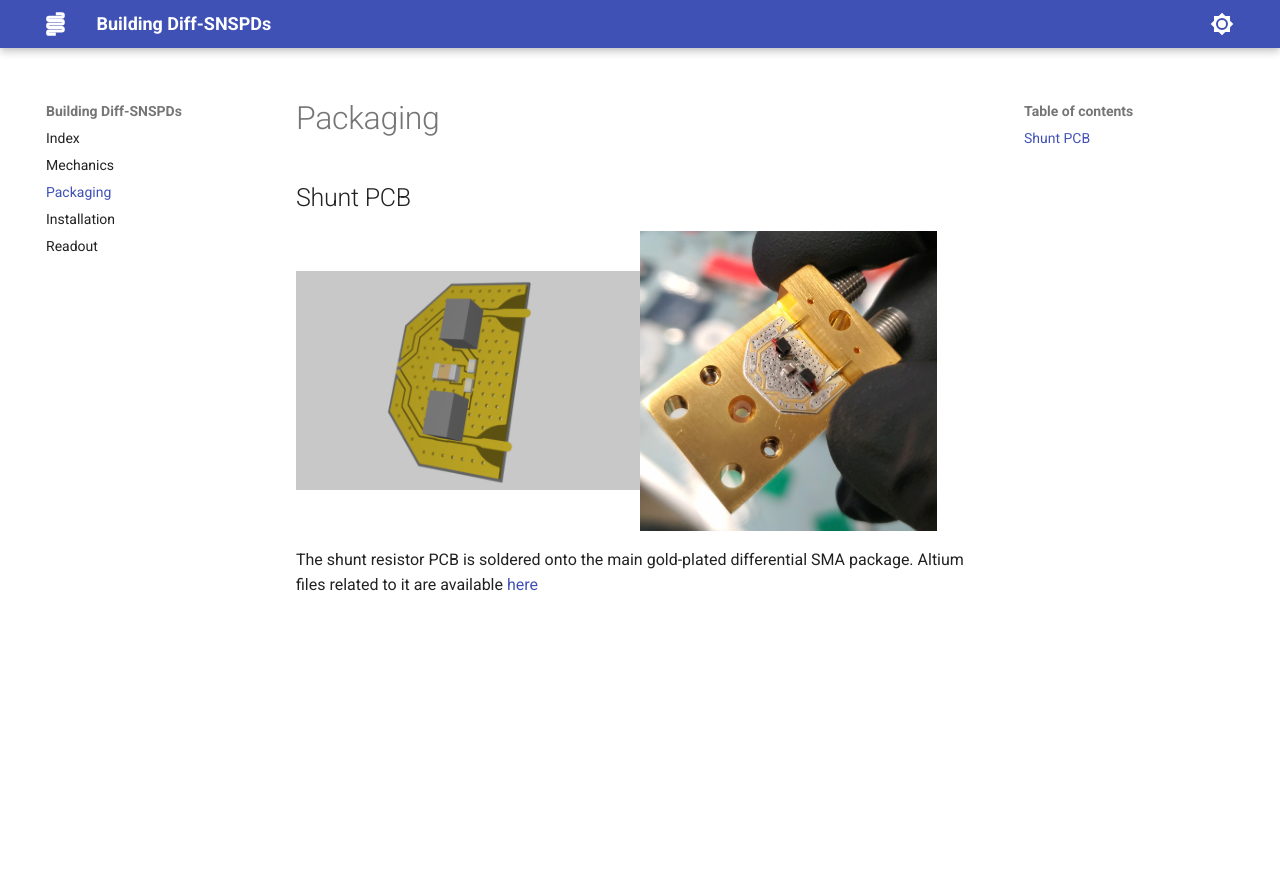
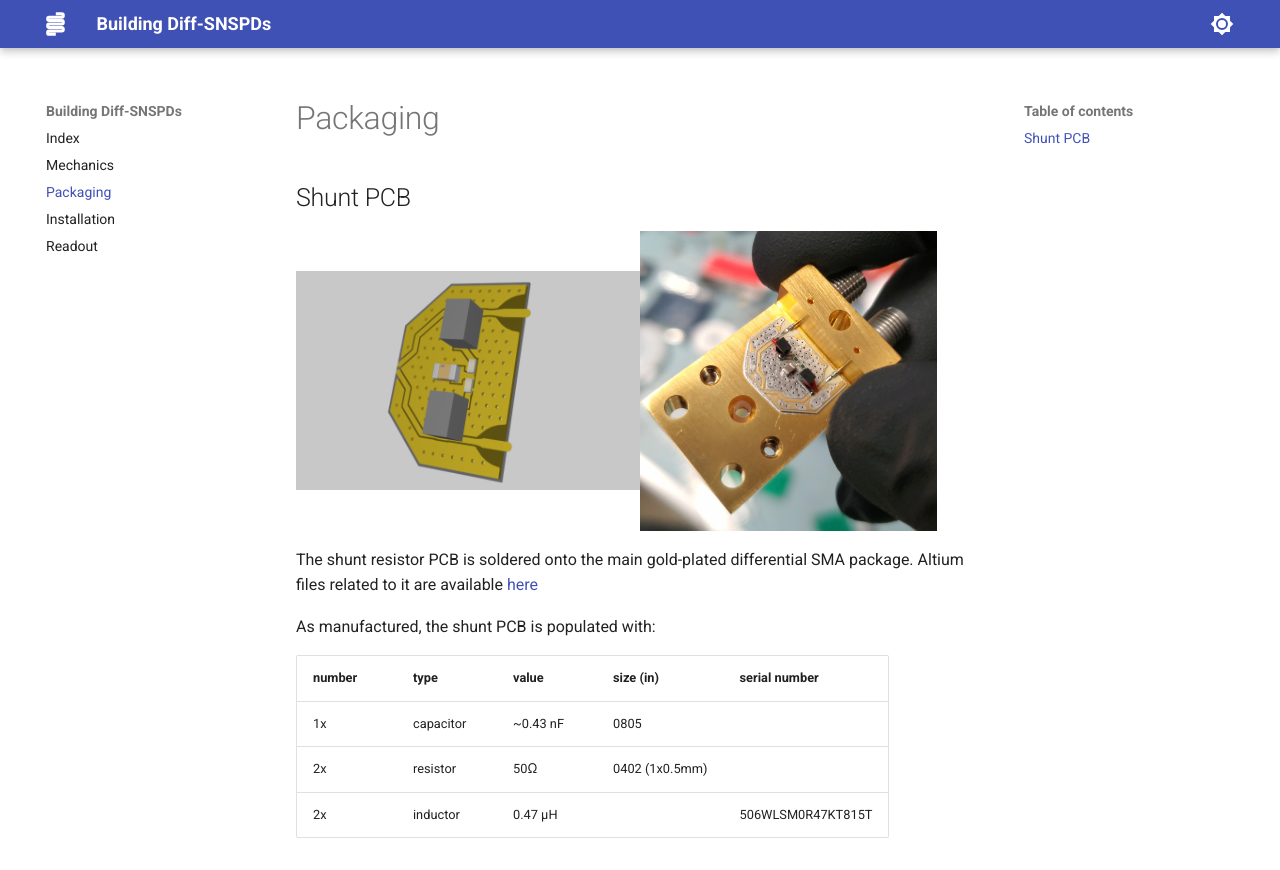
Before and after one commit to sansseriff/nbn_diff, an MkDocs documentation site: the page built from docs/packaging.md, in a window 1280 px wide and 1261 px high. Shown: the top 870 px of the window. Built offline with MkDocs 1.6.1 and Material for MkDocs 9.7.7, drawn with Linux system fonts in a browser that asks for light colours; grey boxes are pictures that could not be loaded.

Commit message:
shunt pcb and videos

```diff
--- a/docs/packaging.md
+++ b/docs/packaging.md
@@ -16,6 +16,17 @@
 </div>
 
 
+The shunt resistor PCB is soldered onto the main gold-plated differential SMA package. Altium files related to it are available [here](./attachments/diff_shunt_interface.zip){:download="diff_shunt_interface.zip"}
 
 
-The shunt resistor PCB is soldered onto the main gold-plated differential SMA package. Altium files related to it are available [here](./attachments/diff_shunt_interface.zip){:download="diff_shunt_interface.zip"}
+As manufactured, the shunt PCB is populated with:
+
+| number | type  | value | size (in)  | serial number |
+|--------|-------|-------|------|---------------|
+| 1x      | capacitor |   ~0.43 nF | 0805 |               |
+| 2x      | resistor      | 50Ω | 0402 (1x0.5mm) |               |
+| 2x      | inductor      | 0.47 µH |      | 506WLSM0R47KT815T|
+
+
+
+<iframe width="560" height="315" src="https://www.youtube.com/embed/T0ASwPOWdbc?si=BeAsV9GJEB3OgUI0" title="YouTube video player" frameborder="0" allow="accelerometer; autoplay; clipboard-write; encrypted-media; gyroscope; picture-in-picture; web-share" referrerpolicy="strict-origin-when-cross-origin" allowfullscreen></iframe>
```
Also changed, not shown: docs/mechanics.md (+2 -0 lines).
